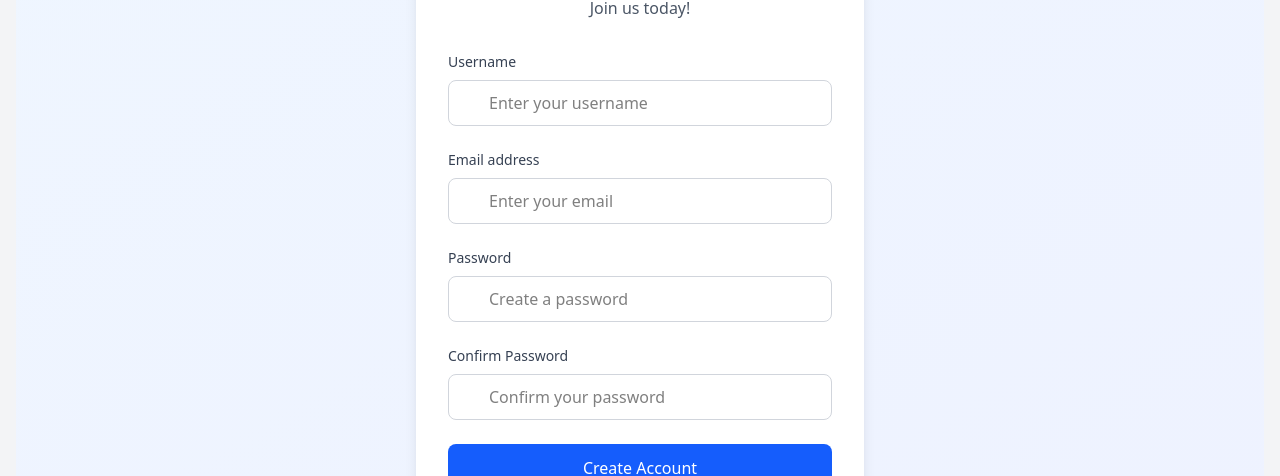
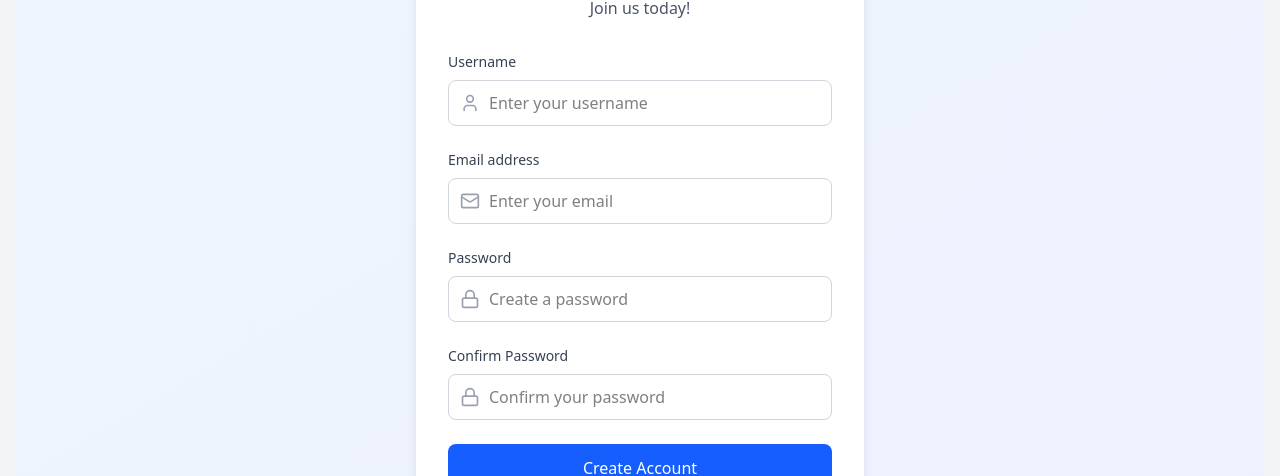
Before and after one commit to arifulmrislam/Movie-Review-App, a React (Vite) app in the folder clients/: page /register in a window 1280 px wide. Shown: the part 264-740 px from the top of the page. Built offline with nearby package versions, Linux system fonts and the light colour scheme.

Commit message:
Add licide-react button in login and register form

```diff
--- a/clients/src/pages/Register.tsx
+++ b/clients/src/pages/Register.tsx
@@ -1,135 +1,6 @@
-// 'use client';
-//
-// import type React from 'react';
-// import { useState } from 'react';
-// import { Lock } from 'lucide-react';
-// import { useNavigate } from 'react-router-dom';
-// import { useAuth } from '../context/AuthContext';
-//
-// const Register: React.FC = () => {
-//     const [username, setUsername] = useState('');
-//     const [email, setEmail] = useState('');
-//     const [password, setPassword] = useState('');
-//     const [confirmPassword, setConfirmPassword] = useState('');
-//     const { register } = useAuth();
-//     const navigate = useNavigate();
-//
-//     const handleSubmit = async (e: React.FormEvent) => {
-//         e.preventDefault();
-//         if (password !== confirmPassword) {
-//             alert("Passwords don't match");
-//             return;
-//         }
-//         try {
-//             await register(username, email, password);
-//             navigate('/');
-//         } catch (error) {
-//             console.error('Registration failed:', error);
-//         }
-//     };
-//
-//     return (
-//         <div className='min-h-auto w-full bg-gradient-to-br from-blue-50 to-indigo-50 flex items-center justify-center p-4'>
-//             <div className='w-full max-w-md bg-white rounded-lg shadow-lg p-8 transform transition-all'>
-//                 <div className='flex flex-col items-center mb-8'>
-//                     <div className='h-12 w-12 bg-blue-100 rounded-full flex items-center justify-center mb-4'>
-//                         <Lock className='h-6 w-6 text-blue-600' />
-//                     </div>
-//                     <h1 className='text-3xl font-bold text-gray-900'>Create Account</h1>
-//                     <p className='text-gray-600 mt-2'>Join us today!</p>
-//                 </div>
-//                 <form onSubmit={handleSubmit} className='space-y-6'>
-//                     <div>
-//                         <label
-//                             htmlFor='username'
-//                             className='block text-sm font-medium text-gray-700 mb-2'
-//                         >
-//                             Username
-//                         </label>
-//                         <input
-//                             type='text'
-//                             id='username'
-//                             value={username}
-//                             onChange={(e) => setUsername(e.target.value)}
-//                             required
-//                             className='w-full px-4 py-3 rounded-lg border border-gray-300 focus:ring-2 focus:ring-blue-500 focus:border-blue-500 transition-colors'
-//                             placeholder='Enter your username'
-//                         />
-//                     </div>
-//                     <div>
-//                         <label
-//                             htmlFor='email'
-//                             className='block text-sm font-medium text-gray-700 mb-2'
-//                         >
-//                             Email address
-//                         </label>
-//                         <input
-//                             type='email'
-//                             id='email'
-//                             value={email}
-//                             onChange={(e) => setEmail(e.target.value)}
-//                             required
-//                             className='w-full px-4 py-3 rounded-lg border border-gray-300 focus:ring-2 focus:ring-blue-500 focus:border-blue-500 transition-colors'
-//                             placeholder='Enter your email'
-//                         />
-//                     </div>
-//                     <div>
-//                         <label
-//                             htmlFor='password'
-//                             className='block text-sm font-medium text-gray-700 mb-2'
-//                         >
-//                             Password
-//                         </label>
-//                         <input
-//                             type='password'
-//                             id='password'
-//                             value={password}
-//                             onChange={(e) => setPassword(e.target.value)}
-//                             required
-//                             className='w-full px-4 py-3 rounded-lg border border-gray-300 focus:ring-2 focus:ring-blue-500 focus:border-blue-500 transition-colors'
-//                             placeholder='Create a password'
-//                         />
-//                     </div>
-//                     <div>
-//                         <label
-//                             htmlFor='confirmPassword'
-//                             className='block text-sm font-medium text-gray-700 mb-2'
-//                         >
-//                             Confirm Password
-//                         </label>
-//                         <input
-//                             type='password'
-//                             id='confirmPassword'
-//                             value={confirmPassword}
-//                             onChange={(e) => setConfirmPassword(e.target.value)}
-//                             required
-//                             className='w-full px-4 py-3 rounded-lg border border-gray-300 focus:ring-2 focus:ring-blue-500 focus:border-blue-500 transition-colors'
-//                             placeholder='Confirm your password'
-//                         />
-//                     </div>
-//                     <button
-//                         type='submit'
-//                         className='w-full bg-blue-600 text-white py-3 px-4 rounded-lg hover:bg-blue-700 focus:outline-none focus:ring-2 focus:ring-blue-500 focus:ring-offset-2 transition-colors'
-//                     >
-//                         Create Account
-//                     </button>
-//                 </form>
-//                 <p className='mt-6 text-center text-sm text-gray-600'>
-//                     Already have an account?{' '}
-//                     <a href='#' className='text-blue-600 hover:text-blue-700 font-medium'>
-//                         Sign in
-//                     </a>
-//                 </p>
-//             </div>
-//         </div>
-//     );
-// };
-// export default Register;
-
-
 import type React from 'react';
 import { useState } from 'react';
-import { Lock } from 'lucide-react';
+import { Mail, Lock, User } from 'lucide-react';
 import { useNavigate } from 'react-router-dom';
 import { useAuth } from '../context/AuthContext';
 import { toast } from 'react-toastify';
@@ -175,6 +46,10 @@ const Register: React.FC = () => {
                         >
                             Username
                         </label>
+                        <div className='relative'>
+                            <div className='absolute inset-y-0 left-0 pl-3 flex items-center pointer-events-none'>
+                                <User className='h-5 w-5 text-gray-400' />
+                            </div>
                             <input
                                 type='text'
                                 id='username'
@@ -185,6 +60,7 @@ const Register: React.FC = () => {
                                 placeholder='Enter your username'
                             />
                         </div>
+                    </div>
                     <div>
                         <label
                             htmlFor='email'
@@ -192,6 +68,10 @@ const Register: React.FC = () => {
                         >
                             Email address
                         </label>
+                        <div className='relative'>
+                            <div className='absolute inset-y-0 left-0 pl-3 flex items-center pointer-events-none'>
+                                <Mail className='h-5 w-5 text-gray-400' />
+                            </div>
                             <input
                                 type='email'
                                 id='email'
@@ -202,6 +82,7 @@ const Register: React.FC = () => {
                                 placeholder='Enter your email'
                             />
                         </div>
+                    </div>
                     <div>
                         <label
                             htmlFor='password'
@@ -209,6 +90,10 @@ const Register: React.FC = () => {
                         >
                             Password
                         </label>
+                        <div className='relative'>
+                            <div className='absolute inset-y-0 left-0 pl-3 flex items-center pointer-events-none'>
+                                <Lock className='h-5 w-5 text-gray-400' />
+                            </div>
                             <input
                                 type='password'
                                 id='password'
@@ -219,6 +104,7 @@ const Register: React.FC = () => {
                                 placeholder='Create a password'
                             />
                         </div>
+                    </div>
                     <div>
                         <label
                             htmlFor='confirmPassword'
@@ -226,6 +112,10 @@ const Register: React.FC = () => {
                         >
                             Confirm Password
                         </label>
+                        <div className='relative'>
+                            <div className='absolute inset-y-0 left-0 pl-3 flex items-center pointer-events-none'>
+                                <Lock className='h-5 w-5 text-gray-400' />
+                            </div>
                             <input
                                 type='password'
                                 id='confirmPassword'
@@ -235,6 +125,7 @@ const Register: React.FC = () => {
                                 className='block w-full pl-10 pr-3 py-2.5 border border-gray-300 rounded-lg'
                                 placeholder='Confirm your password'
                             />
+                        </div>
                     </div>
                     <button
                         type='submit'
```
Lines whose indentation alone changed are shown as unchanged.
